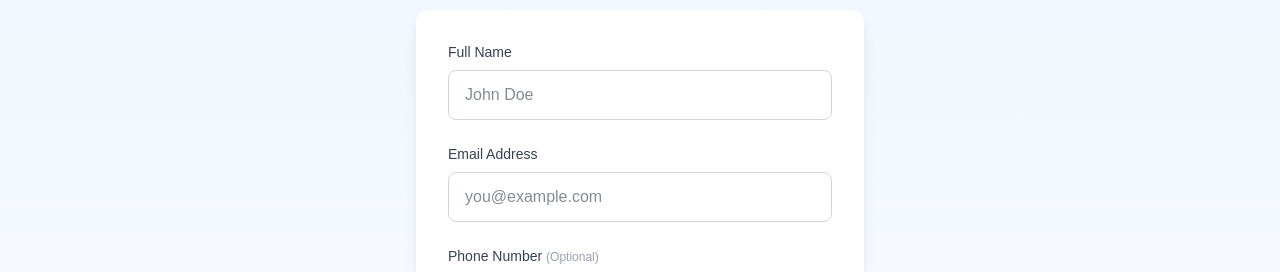
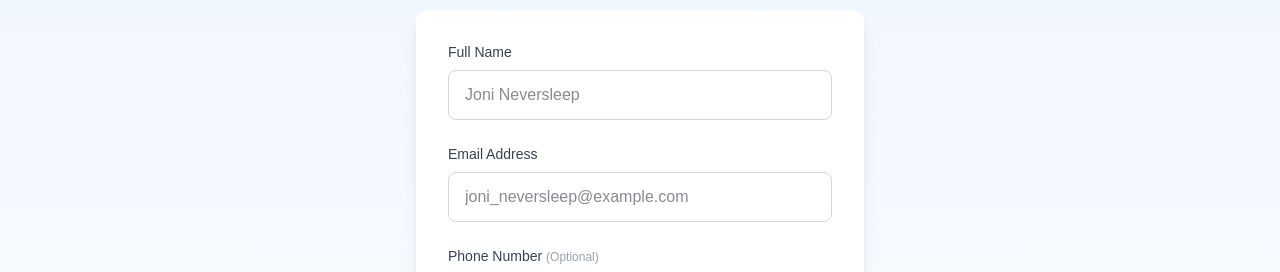
Before and after one commit to andyderis36/lost-found-platform, a Next.js app: page /register in a window 1280 px wide. Shown: the part 207-479 px from the top of the page. Built offline with nearby package versions, Linux system fonts and the light colour scheme.

Commit message:
placeholder change

```diff
--- a/src/app/register/page.tsx
+++ b/src/app/register/page.tsx
@@ -163,7 +163,7 @@ export default function RegisterPage() {
                 value={formData.name}
                 onChange={(e) => setFormData({ ...formData, name: e.target.value })}
                 className="w-full px-4 py-3 border border-gray-300 rounded-lg focus:ring-2 focus:ring-blue-500 focus:border-transparent outline-none transition-all text-gray-900"
-                placeholder="John Doe"
+                placeholder="Joni Neversleep"
               />
             </div>
 
@@ -179,7 +179,7 @@ export default function RegisterPage() {
                 value={formData.email}
                 onChange={(e) => setFormData({ ...formData, email: e.target.value })}
                 className="w-full px-4 py-3 border border-gray-300 rounded-lg focus:ring-2 focus:ring-blue-500 focus:border-transparent outline-none transition-all text-gray-900"
-                placeholder="you@example.com"
+                placeholder="joni_neversleep@example.com"
               />
             </div>
 
```
